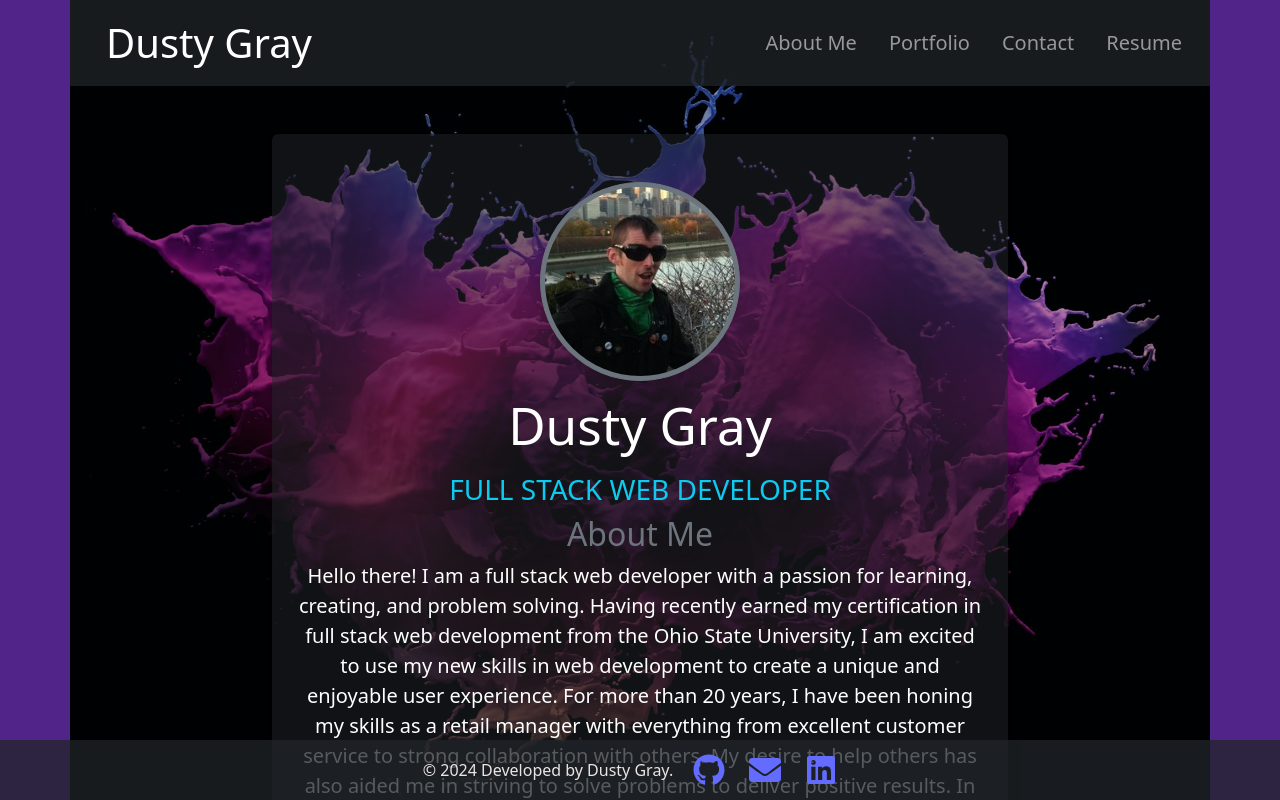
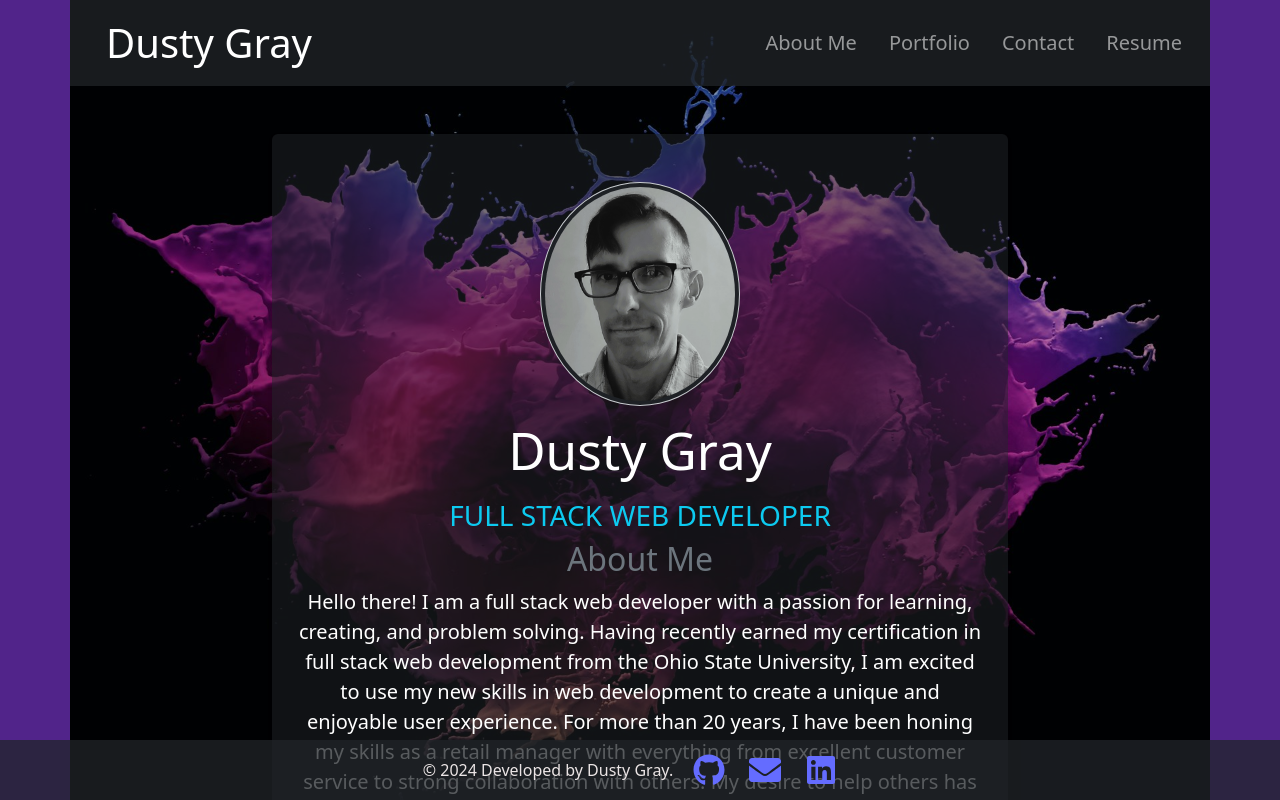
Before and after one commit to RickiBobbii/Dusty-Portfolio, a React (Vite) app: page / in a window 1280 px wide. Shown: the top 800 px of the page. Built offline with nearby package versions, Linux system fonts and the light colour scheme.

Commit message:
added asset and style

```diff
--- a/src/pages/About.jsx
+++ b/src/pages/About.jsx
@@ -1,5 +1,5 @@
 import { FaLinkedin, FaGithub, FaEnvelope } from "react-icons/fa";
-import profilePic from "../assets/profilePic.jpg";
+import profilePic from "../assets/profile-pic1B.jpg";
 
 export default function About() {
   return (
@@ -12,7 +12,8 @@ export default function About() {
               src={profilePic}
               alt=""
               width="200"
-              className="img-fluid rounded-circle mb-3 img-thumbnail shadow-sm bg-secondary border-secondary"
+              style={{ filter: "brightness(90%)" }}
+              className="img-fluid rounded-circle mb-3 img-thumbnail shadow-sm bg-dark border-black"
             ></img>
             <h1 className="mb-3 pb-1">Dusty Gray</h1>
             <h2 className="fs-3 text-uppercase text-info">
```
Also changed, not shown: src/assets/profile-pic1B.jpg (added).
